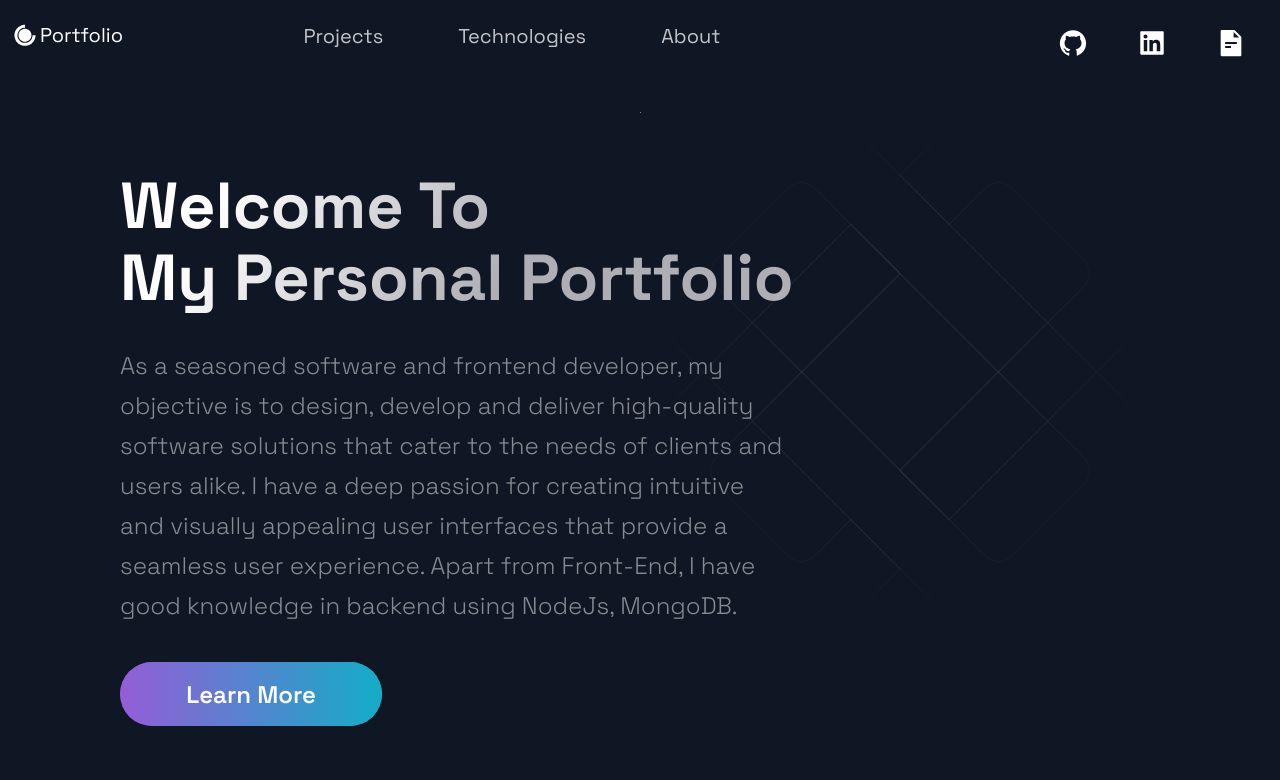
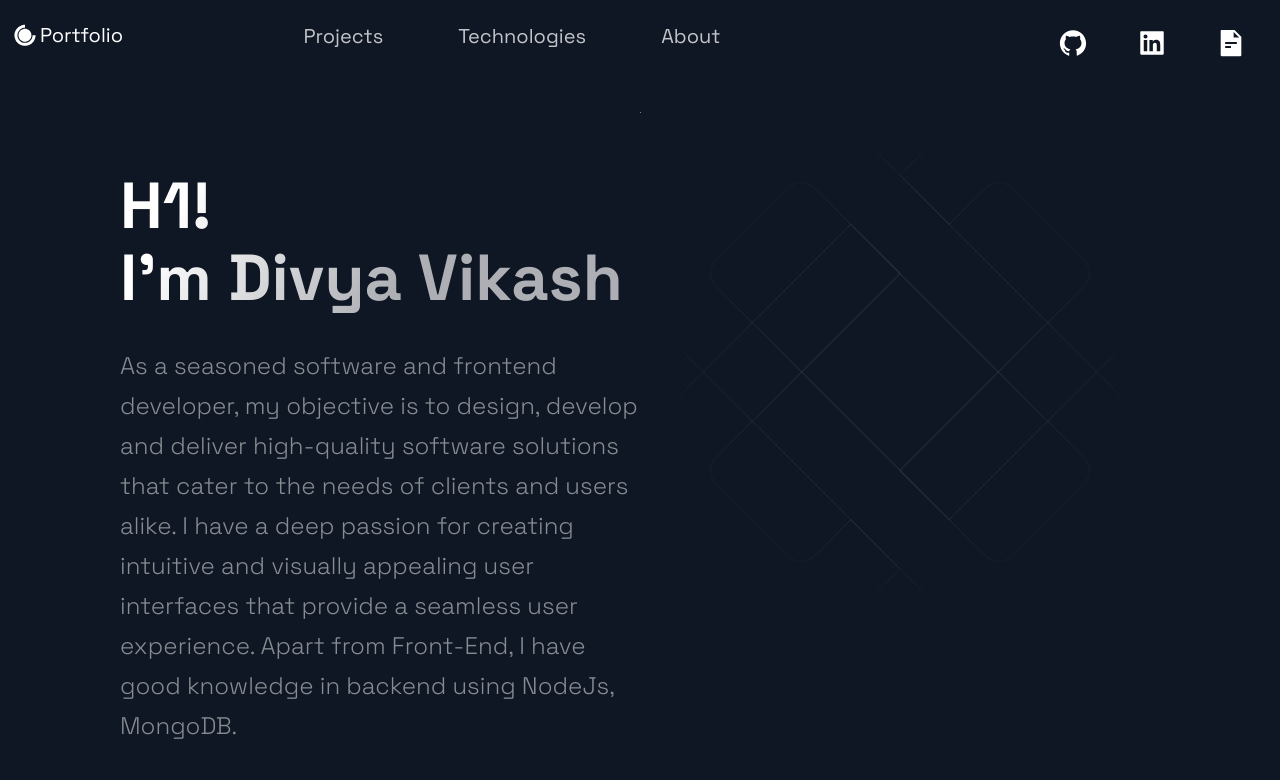
Before and after one commit to div-vik/Portfolio, a Next.js app: page / in a window 1280 px wide. Shown: the top 780 px of the page. Built offline with nearby package versions, Linux system fonts and the light colour scheme.

Commit message:
portfolio

```diff
--- a/src/components/Hero/Hero.js
+++ b/src/components/Hero/Hero.js
@@ -13,8 +13,8 @@ const Hero = () => (
   <Section row nopadding>
     <LeftSection>
       <SectionTitle main center>
-        Welcome To <br />
-        My Personal Portfolio
+        H1! <br />
+        I'm Divya Vikash
       </SectionTitle>
       <SectionText>
         As a seasoned software and frontend developer, my objective is to
--- a/src/components/TimeLine/TimeLine.js
+++ b/src/components/TimeLine/TimeLine.js
@@ -65,8 +65,8 @@ const Timeline = () => {
 
   return (
     <Section id="about">
-      <SectionTitle>About Me</SectionTitle>
-      <SectionText>lorem ipsum</SectionText>
+      <SectionTitle>Timeline</SectionTitle>
+      {/* <SectionText>lorem ipsum</SectionText> */}
       <CarouselContainer ref={carouselRef} onScroll={handleScroll}>
         <>
           {TimeLineData.map((item, index) => (
```
